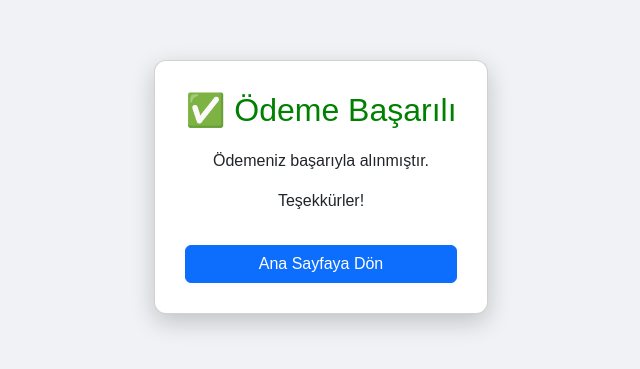
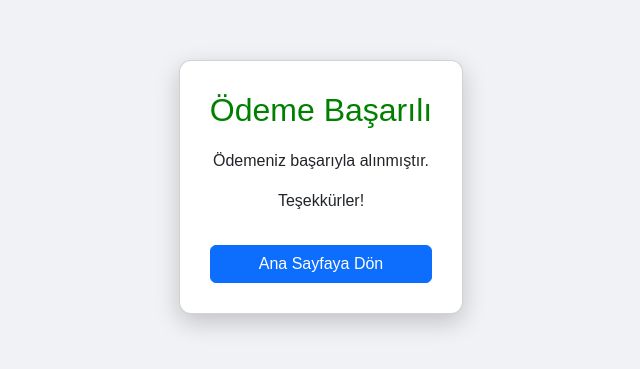
Before and after one commit to selinselin202/payment-system-simulation, a website: page sucsess.html in a window 1280 px wide. Shown: the part 213-582 px from the top of the page, without its empty margins (319-959 px from the left). Drawn offline with nearby package versions, Linux system fonts and the light colour scheme.

Commit message:
Fix HTML formatting and restore content

```diff
--- a/sucsess.html
+++ b/sucsess.html
@@ -12,7 +12,7 @@ h2 { color:green; margin-bottom:20px; }
 </head>
 <body>
 <div class="card">
-  <h2>✅ Ödeme Başarılı</h2>
+  <h2> Ödeme Başarılı</h2>
   <p>Ödemeniz başarıyla alınmıştır.</p>
   <p>Teşekkürler!</p>
   <button class="btn btn-primary mt-3" onclick="goHome()">Ana Sayfaya Dön</button>
```
